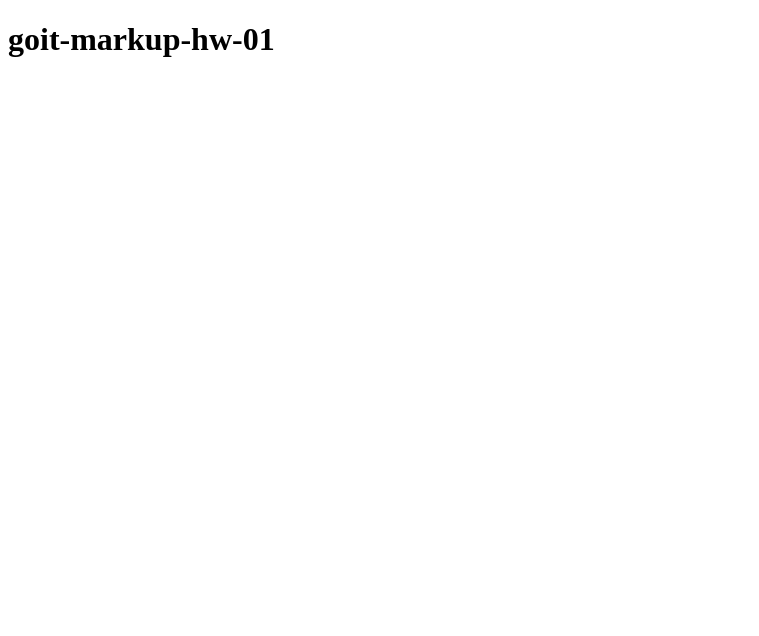
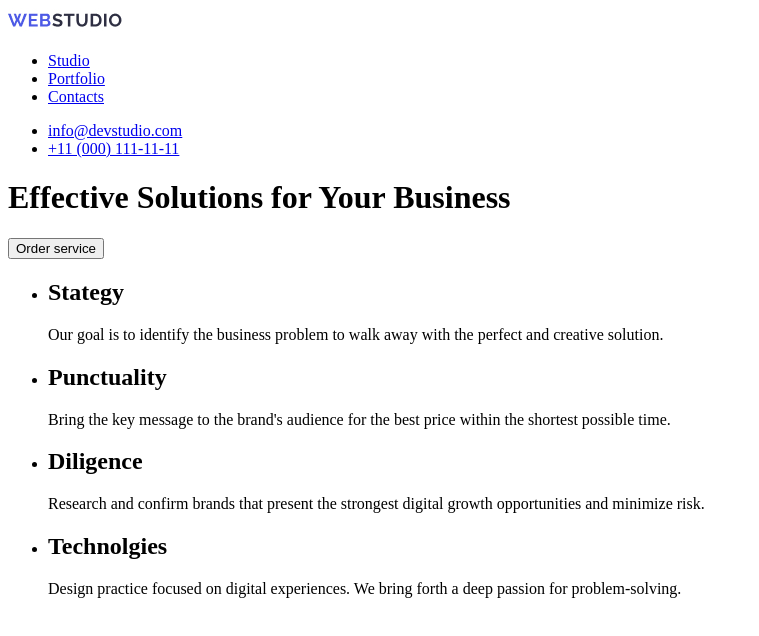
Before and after one commit to RomanyshynVadym/goit-markup-hw-01, a plain HTML site: page index.html in a window 1280 px wide. Shown: the whole page, without its empty margins (0-759 px from the left). Drawn offline with Linux system fonts and the light colour scheme.

Commit message:
“index.html”

```diff
--- a/index.html
+++ b/index.html
@@ -3,9 +3,62 @@
 <head>
 	<meta charset="UTF-8">
 	<meta name="viewport" content="width=device-width, initial-scale=1.0">
-	<title>Document</title>
+	<title>document</title>
+
+	<link rel="preconnect" href="https://fonts.googleapis.com">
+	<link rel="preconnect" href="https://fonts.gstatic.com" crossorigin>
+	<link href="https://fonts.googleapis.com/css2?family=Roboto:wght@400;500;700&display=swap" rel="stylesheet">
+
 </head>
 <body>
-	<h1>goit-markup-hw-01</h1>
+	<!-- Main content-->
+	<header class="header-main">
+		<nav>
+<a href="/">
+	<img src="./images/Logo.jpg" alt="logo" width="115" height="24">
+</a>
+<ul>
+	<li>
+<a href="/">Studio</a>
+	</li>
+	<li>
+<a href="/">Portfolio</a>
+	</li>
+	<li>
+<a href="/">Contacts</a>
+	</li>
+</ul>
+</nav>
+<ul>
+<li><a href="mailto:info@devstudio.com" target="_blank">info@devstudio.com</a>
+</li>
+<li><a href="tel:+110001111111">+11 (000) 111-11-11</a>
+	</li>
+</ul>
+	</header>
+	<main>
+			<h1 class="main-title">Effective Solutions for Your Business</h1>
+		<button>Order service</button>
+<ul>
+	<li>
+		<h2>Stategy</h2>
+			<p>Our goal is to identify the business
+			problem to walk away with the perfect and creative solution.</p>
+	</li>
+	<li>
+		<h2>Punctuality</h2>
+			<p>Bring the key message to the brand's audience for the best price within the shortest possible time.</p>
+	</li>
+	<li>
+		<h2>Diligence</h2>
+			<p>Research and confirm brands that present the strongest digital growth opportunities and minimize risk.</p>
+	</li>
+	<li>
+		<h2>Technolgies</h2>
+			<p>Design practice focused on digital experiences. We bring forth a deep passion for problem-solving.</p>
+	</li>
+</ul>
+	</main>
+	<footer></footer>
 </body>
 </html>
```
Also changed, not shown: images/Logo.jpg (added).
